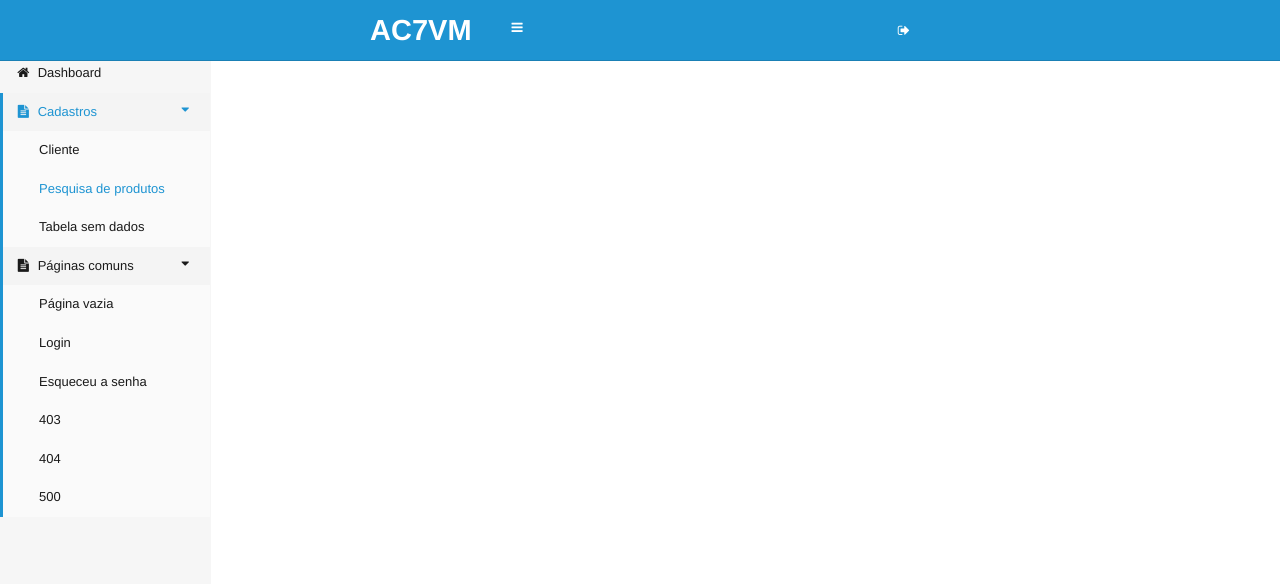
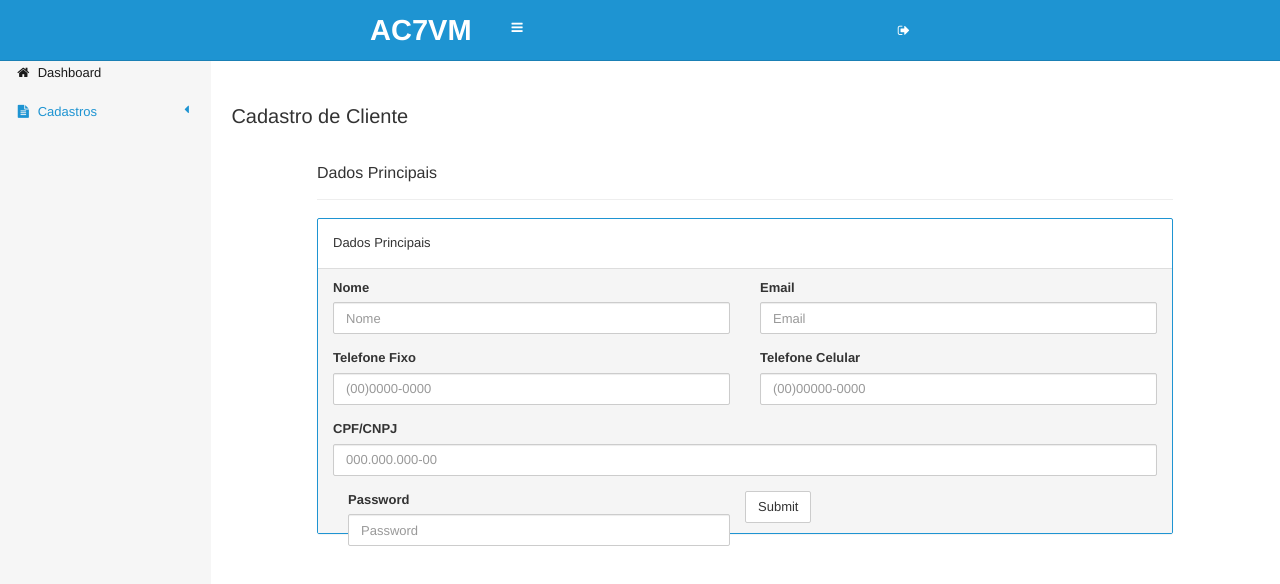
Before and after one commit to julioizidoro/ac7vm-gui, an Angular app: page /cadCliente in a window 1280 px wide. Before the commit this address led to /. Shown: the top 584 px of the page. Built offline with nearby package versions, Linux system fonts and the light colour scheme.

Commit message:
Implementando tela de consulta e cadastro de cliente

```diff
--- a/src/app/app.component.html
+++ b/src/app/app.component.html
@@ -56,26 +56,10 @@
 
           <ul class="aw-menu__list  aw-menu__list--sublist">
             <li class="aw-menu__item  aw-menu__item--link"><a routerLink="/consCliente">Cliente</a></li>
-            <li class="aw-menu__item  aw-menu__item--link  is-active"><a href="pesquisa-produtos.html">Pesquisa de produtos</a></li>
-            <li class="aw-menu__item  aw-menu__item--link"><a href="tabela-sem-dados.html">Tabela sem dados</a></li>
           </ul>
         </li>
 
-        <li class="aw-menu__item  is-expanded">
-          <a href="#">
-            <i class="fa  fa-fw  fa-file-text"></i><span>Páginas comuns</span>
-            <i class="aw-menu__navigation-icon  fa"></i>
-          </a>
 
-          <ul class="aw-menu__list  aw-menu__list--sublist">
-            <li class="aw-menu__item  aw-menu__item--link"><a href="pagina-vazia.html">Página vazia</a></li>
-            <li class="aw-menu__item  aw-menu__item--link"><a href="index.jsf">Login</a></li>
-            <li class="aw-menu__item  aw-menu__item--link"><a href="esqueceu-a-senha.html">Esqueceu a senha</a></li>
-            <li class="aw-menu__item  aw-menu__item--link"><a href="403.html">403</a></li>
-            <li class="aw-menu__item  aw-menu__item--link"><a href="404.html">404</a></li>
-            <li class="aw-menu__item  aw-menu__item--link"><a href="500.html">500</a></li>
-          </ul>
-        </li>
 
       </ul>
     </nav>
--- a/src/app/app.routing.ts
+++ b/src/app/app.routing.ts
@@ -2,10 +2,12 @@ import { AppComponent } from './app.component';
 import { Routes, RouterModule } from '@angular/router';
 import { ModuleWithProviders } from '@angular/compiler/src/core';
 import { ConsuclienteComponent } from './consucliente/consucliente.component';
+import { CadclienteComponent } from './cadcliente/cadcliente.component';
 
 const APP_ROUTER: Routes = [
     { path: '', component: AppComponent },
-    { path: 'consCliente', component: ConsuclienteComponent }
+    { path: 'consCliente', component: ConsuclienteComponent },
+    { path: 'cadCliente', component: CadclienteComponent }
 
 ];
 
--- a/src/app/cadcliente/cadcliente.component.html
+++ b/src/app/cadcliente/cadcliente.component.html
@@ -1,3 +1,44 @@
-<p>
-  cadcliente works!
-</p>
+<br/><br/>
+<h2 style="margin-left:2%;">Cadastro de Cliente</h2>
+<br/>
+<h4 style="margin-left:10%;">Dados Principais</h4>
+<hr style="margin-left:10%;width:80%;"/>
+
+<div style="margin-left:10%;width:80%;">
+<div class="panel panel-primary">
+    <div class="panel-body">
+      Dados Principais
+    </div>
+    <div class="panel-footer">
+          <div class="row">
+              <div class="form-group col-xs-6" >
+                  <label for="exampleInputNome2">Nome</label>
+                  <input type="text" class="form-control" id="exampleInputNome2" placeholder="Nome">
+                </div>
+                <div class="form-group col-xs-6">
+                  <label for="exampleInputEmail2">Email</label>
+                  <input type="text" class="form-control" id="exampleInputEmail2" placeholder="Email">
+                </div>
+                <div class="form-group col-xs-6">
+                    <label for="exampleInputTelefoneFixo">Telefone Fixo</label>
+                    <input type="email" class="form-control" id="exampleInputTelefoneFixo" placeholder="(00)0000-0000">
+                  </div>
+                  <div class="form-group col-xs-6">
+                    <label for="exampleInputTelefoneCelular">Telefone Celular</label>
+                    <input type="text" class="form-control" id="exampleInputTelefoneCelular" placeholder="(00)00000-0000">
+                  </div>
+            </div>
+        <div class="form-group">
+            <label for="exampleInputCPFCNPJ">CPF/CNPJ</label>
+            <input type="text" class="form-control" id="exampleInputCPFCNPJ" placeholder="000.000.000-00">
+          </div>
+          <div class="form-group col-xs-6">
+            <label for="exampleInputPassword1">Password</label>
+            <input type="password" class="form-control" id="exampleInputPassword1" placeholder="Password">
+          </div>
+
+        <button type="submit" class="btn btn-default">Submit</button>
+        <br/>
+    </div>
+  </div>
+</div>
--- a/src/app/cliente/cliente.module.ts
+++ b/src/app/cliente/cliente.module.ts
@@ -2,6 +2,7 @@ import { NgModule } from '@angular/core';
 import { CommonModule } from '@angular/common';
 import { ConsuclienteComponent } from '../consucliente/consucliente.component';
 import { CadclienteComponent } from '../cadcliente/cadcliente.component';
+import { routing } from '../app.routing';
 
 @NgModule({
   declarations: [
@@ -9,7 +10,8 @@ import { CadclienteComponent } from '../cadcliente/cadcliente.component';
     CadclienteComponent
   ],
   imports: [
-    CommonModule
+    CommonModule,
+    routing
   ],
   exports: [
     CadclienteComponent,
--- a/src/app/consucliente/consucliente.component.html
+++ b/src/app/consucliente/consucliente.component.html
@@ -1,3 +1,4 @@
+<br/><br/>
 <div class="page-header">
   <div class="container-fluid">
     <h3>
@@ -8,25 +9,35 @@
 
   </div>
 
-  <div class="container-fluid">
-  <button type="button" style="float:right;" class="btn btn-primary">Novo</button>
+  <div class="container-fluid" style="width:80%;">
+  <button type="button" style="float:right;" class="btn btn-primary" routerLink="/cadCliente">Novo</button>
   <br/><br/>
-   <table class="table table-striped">
+   <table class="table table-striped" >
+      <thead>TABELA DE CONSULTA DE CLIENTES</thead>
       <tbody>
             <tr>
               <th>Nome</th>
-              <th>Segundo Nome</th>
+              <th>CPF</th>
+              <th>Email</th>
+              <th>Sexo</th>
+              <th>Telefone</th>
             </tr>
             <tr>
 
-              <td>Anderson </td>
-              <td>Luiz</td>
+              <td>Anderson Luiz</td>
+              <td>097.721.699-32</td>
+              <td>Andersonvc29@hotmail.com</td>
+              <td>Masculino</td>
+              <td>(48) 99159-9815</td>
             </tr>
 
             <tr>
 
-                <td>Rodolfo </td>
-                <td>Abrantes</td>
+                <td>Rodolfo Abrantes</td>
+                <td>000.000.000-00</td>
+                <td>Rodolfoabrantes@hotmail.com</td>
+                <td>Masculino</td>
+                <td>(48) 98439-7233</td>
               </tr>
           </tbody>
         </table>
@@ -34,3 +45,4 @@
 
   </div>
 </div>
+<router-outlet></router-outlet>
```
